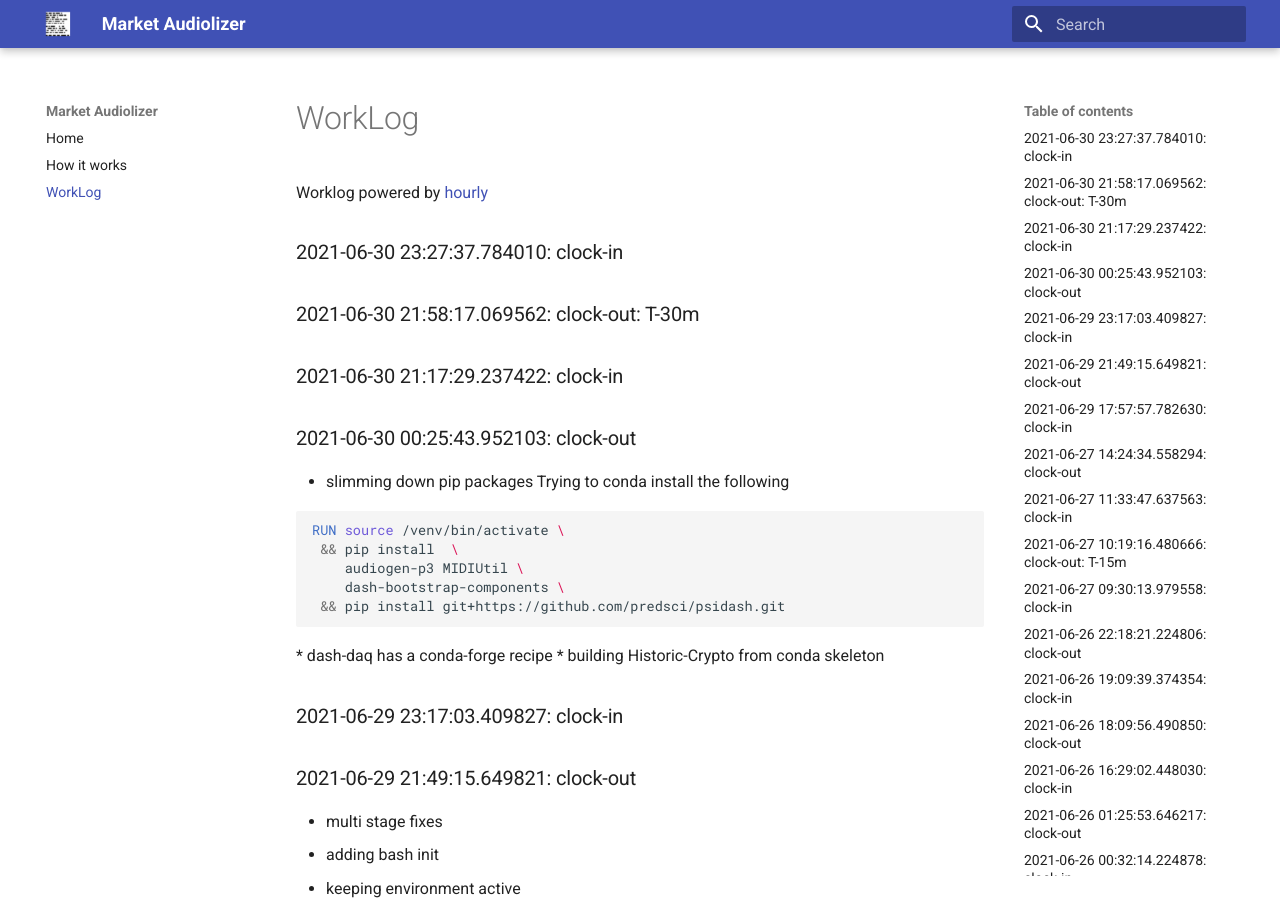
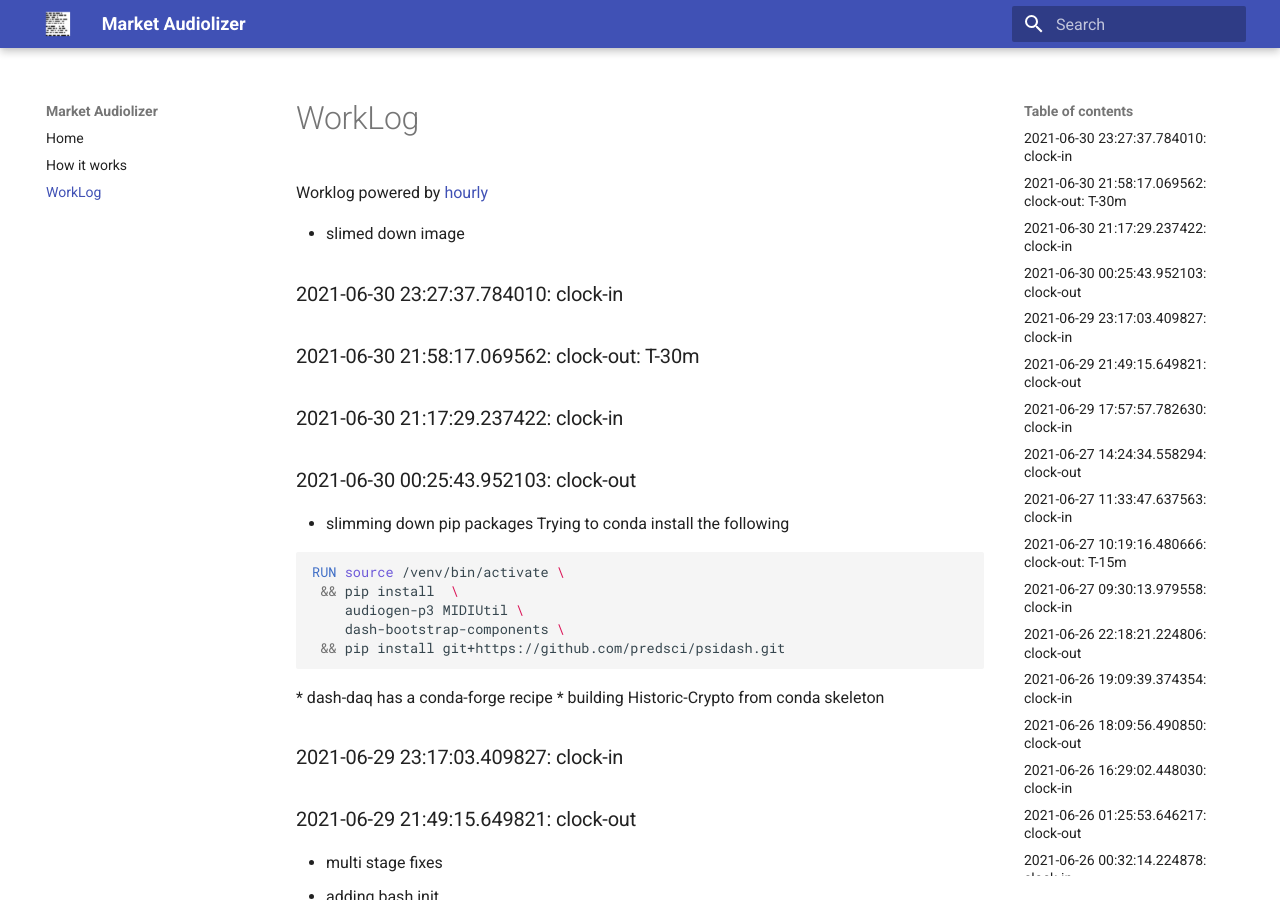
Before and after one commit to asherp/audiolizer, an MkDocs documentation site: the page built from docs/WorkLog.md, in a window 1280 px wide and 900 px high. Built offline with MkDocs 1.6.1 and Material for MkDocs 9.7.7, drawn with Linux system fonts in a browser that asks for light colours.

Commit message:
slimed down image

```diff
--- a/WorkLog.md
+++ b/WorkLog.md
@@ -1,3 +1,4 @@
+* slimed down image
 
 ### 2021-06-30 23:27:37.784010: clock-in
 
```
Also changed, not shown: requirements.txt (added, +91 -0 lines), 1 other file.
